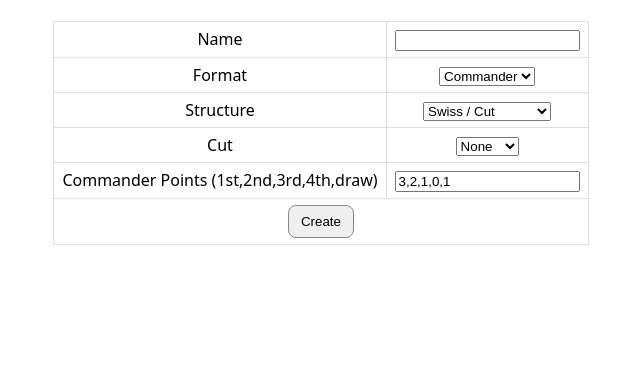
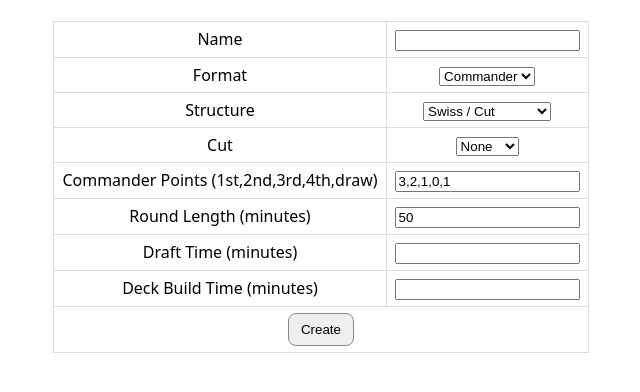
Before and after one commit to orwiad10/walter, a Flask app: page /admin/tournaments/new in a window 1280 px wide. Shown: the part 178-570 px from the top of the page, without its empty margins (319-959 px from the left). Run offline with Flask 3, Linux system fonts and the light colour scheme; a user stored in the database is signed in; tables that the repository leaves empty hold one stand-in row (values such as "Sample post").

Commit message:
Add tournament timers and draft utilities

```diff
--- a/app/app.py
+++ b/app/app.py
@@ -2,7 +2,7 @@ from flask import Flask, render_template, redirect, url_for, request, flash, abo
 from flask_sqlalchemy import SQLAlchemy
 from flask_login import LoginManager, login_user, logout_user, login_required, current_user
 from werkzeug.security import generate_password_hash, check_password_hash
-from datetime import datetime
+from datetime import datetime, timedelta
 import os
 import click
 import random
@@ -117,8 +117,14 @@ def create_app():
                 flash('Commander supports cuts to Top 4, 16, 32, or 64.', 'error')
                 return render_template('admin/new_tournament.html')
             commander_points = request.form.get('commander_points', '3,2,1,0,1')
+            round_length = int(request.form.get('round_length', 50))
+            draft_time = request.form.get('draft_time')
+            deck_build_time = request.form.get('deck_build_time')
             t = Tournament(name=name, format=fmt, cut=cut, structure=structure,
-                           commander_points=commander_points)
+                           commander_points=commander_points,
+                           round_length=round_length,
+                           draft_time=int(draft_time) if draft_time else None,
+                           deck_build_time=int(deck_build_time) if deck_build_time else None)
             db.session.add(t)
             db.session.commit()
             flash("Tournament created.", "success")
@@ -195,7 +201,9 @@ def create_app():
         rounds = db.session.query(Round).filter_by(tournament_id=tid).order_by(Round.number).all()
         standings = compute_standings(t, db.session)
         rec_rounds = recommended_rounds(len(players))
-        return render_template('tournament/view.html', t=t, players=players, rounds=rounds, standings=standings, rec_rounds=rec_rounds)
+        timer_end = t.round_timer_end or t.draft_timer_end or t.deck_timer_end
+        return render_template('tournament/view.html', t=t, players=players, rounds=rounds,
+                               standings=standings, rec_rounds=rec_rounds, timer_end=timer_end)
 
     @app.route('/t/<int:tid>/join', methods=['POST'])
     @login_required
@@ -211,6 +219,33 @@ def create_app():
             db.session.commit()
             flash("Joined tournament", "success")
         return redirect(url_for('view_tournament', tid=tid))
+
+    @app.route('/t/<int:tid>/start-timer/<string:timer>', methods=['POST'])
+    def start_timer(tid, timer):
+        require_admin()
+        t = db.session.get(Tournament, tid)
+        if not t: abort(404)
+        now = datetime.utcnow()
+        if timer == 'round' and t.round_length:
+            t.round_timer_end = now + timedelta(minutes=t.round_length)
+        elif timer == 'draft' and t.draft_time:
+            t.draft_timer_end = now + timedelta(minutes=t.draft_time)
+        elif timer == 'deck' and t.deck_build_time:
+            t.deck_timer_end = now + timedelta(minutes=t.deck_build_time)
+        else:
+            abort(400)
+        db.session.commit()
+        return redirect(url_for('view_tournament', tid=tid))
+
+    @app.route('/t/<int:tid>/draft-seating')
+    def draft_seating(tid):
+        t = db.session.get(Tournament, tid)
+        if not t or t.format != 'Draft':
+            abort(404)
+        players = db.session.query(TournamentPlayer).filter_by(tournament_id=tid).all()
+        random.shuffle(players)
+        tables = [players[i:i+8] for i in range(0, len(players), 8)]
+        return render_template('tournament/draft_seating.html', t=t, tables=tables)
 
     @app.route('/t/<int:tid>/set-rounds', methods=['POST'])
     def set_rounds(tid):
@@ -516,7 +551,27 @@ def create_app():
             round_limit = 0
         elim_rounds = [r for r in rounds if r.number > round_limit]
         points = {tp.id: player_points(tp, db.session) for tp in players}
-        return render_template('tournament/bracket.html', t=t, rounds=elim_rounds, points=points)
+        champion = None
+        if elim_rounds:
+            final_round = elim_rounds[-1]
+            if all(m.completed and m.result for m in final_round.matches):
+                fm = final_round.matches[0]
+                if t.format == 'Commander':
+                    placements = {
+                        fm.result.p1_place: fm.player1,
+                        fm.result.p2_place: fm.player2,
+                        fm.result.p3_place: fm.player3,
+                        fm.result.p4_place: fm.player4,
+                    }
+                    champion = placements.get(1)
+                else:
+                    if fm.result.player1_wins >= fm.result.player2_wins:
+                        champion = fm.player1
+                    else:
+                        champion = fm.player2
+        timer_end = t.round_timer_end or t.draft_timer_end or t.deck_timer_end
+        return render_template('tournament/bracket.html', t=t, rounds=elim_rounds, points=points,
+                               champion=champion, timer_end=timer_end)
 
     @app.route('/admin/users')
     def admin_users():
--- a/app/static/style.css
+++ b/app/static/style.css
@@ -44,3 +44,4 @@ main { padding: 16px; }
 .players-table tbody { display:grid; grid-template-columns: repeat(auto-fit, minmax(150px, 1fr)); }
 .players-table tr { display:contents; }
 .players-table td { border:1px solid #ddd; padding:6px 8px; text-align:center; }
+.centered-form { max-width:400px; margin:0 auto; }
--- a/app/templates/admin/new_tournament.html
+++ b/app/templates/admin/new_tournament.html
@@ -45,6 +45,18 @@
         <td><input name="commander_points" value="3,2,1,0,1"></td>
       </tr>
       <tr>
+        <td>Round Length (minutes)</td>
+        <td><input type="number" name="round_length" value="50"></td>
+      </tr>
+      <tr>
+        <td>Draft Time (minutes)</td>
+        <td><input type="number" name="draft_time"></td>
+      </tr>
+      <tr>
+        <td>Deck Build Time (minutes)</td>
+        <td><input type="number" name="deck_build_time"></td>
+      </tr>
+      <tr>
         <td colspan="2"><button class="btn" type="submit">Create</button></td>
       </tr>
     </tbody>
--- a/app/templates/admin/register_player.html
+++ b/app/templates/admin/register_player.html
@@ -1,7 +1,7 @@
 {% extends 'base.html' %}
 {% block content %}
 <h2>Register Player</h2>
-<form method="post">
+<form method="post" class="centered-form">
   <label>Name <input name="name" required></label><br>
   <label>Email <input name="email" type="email" required></label><br>
   <label>Password <input name="password" type="password" required></label><br>
--- a/app/templates/base.html
+++ b/app/templates/base.html
@@ -25,6 +25,7 @@
         <a href="{{ url_for('login') }}">Login</a>
         <a href="{{ url_for('register') }}">Register</a>
       {% endif %}
+      {% if timer_end %}<span id="header-timer" data-timer-end="{{ timer_end.isoformat() }}Z"></span>{% endif %}
     </nav>
   </header>
   {% with messages = get_flashed_messages(with_categories=true) %}
@@ -39,5 +40,26 @@
   <main>
     {% block content %}{% endblock %}
   </main>
+  <script>
+  document.querySelectorAll('[data-timer-end]').forEach(function(el){
+    const end = new Date(el.dataset.timerEnd);
+    function update(){
+      const diff = end - new Date();
+      if (diff <= 0){
+        el.textContent = '00:00';
+        if(!el.dataset.alerted){
+          alert('Time has elapsed');
+          el.dataset.alerted = '1';
+        }
+      }else{
+        const m = Math.floor(diff/60000);
+        const s = Math.floor((diff%60000)/1000);
+        el.textContent = m.toString().padStart(2,'0') + ':' + s.toString().padStart(2,'0');
+        setTimeout(update,1000);
+      }
+    }
+    update();
+  });
+  </script>
 </body>
 </html>
--- a/app/templates/index.html
+++ b/app/templates/index.html
@@ -9,6 +9,10 @@
       <div>Format: {{ t.format }}</div>
       <div>Cut: {{ t.cut|upper }}</div>
       <div>Players: {{ player_counts[t.id] }}</div>
+      {% set end = t.round_timer_end or t.draft_timer_end or t.deck_timer_end %}
+      {% if end %}
+      <div>Timer: <span class="timer" data-timer-end="{{ end.isoformat() }}Z"></span></div>
+      {% endif %}
       {% if current_user.is_authenticated and current_user.is_admin %}
       <form method="post" action="{{ url_for('delete_tournament', tid=t.id) }}" onsubmit="return confirm('Delete this tournament?');">
         <button class="btn" type="submit">Delete</button>
--- a/app/templates/register.html
+++ b/app/templates/register.html
@@ -1,7 +1,7 @@
 {% extends 'base.html' %}
 {% block content %}
 <h2>Register</h2>
-<form method="post">
+<form method="post" class="centered-form">
   <label>Name <input name="name" required></label><br>
   <label>Email <input name="email" type="email" required></label><br>
   <label>Password <input name="password" type="password" required></label><br>
```
Also changed, not shown: app/models.py (+8 -0 lines), app/templates/tournament/bracket.html (+7 -0 lines), app/templates/tournament/draft_seating.html (added, +13 -0 lines), app/templates/tournament/view.html (+12 -0 lines).
